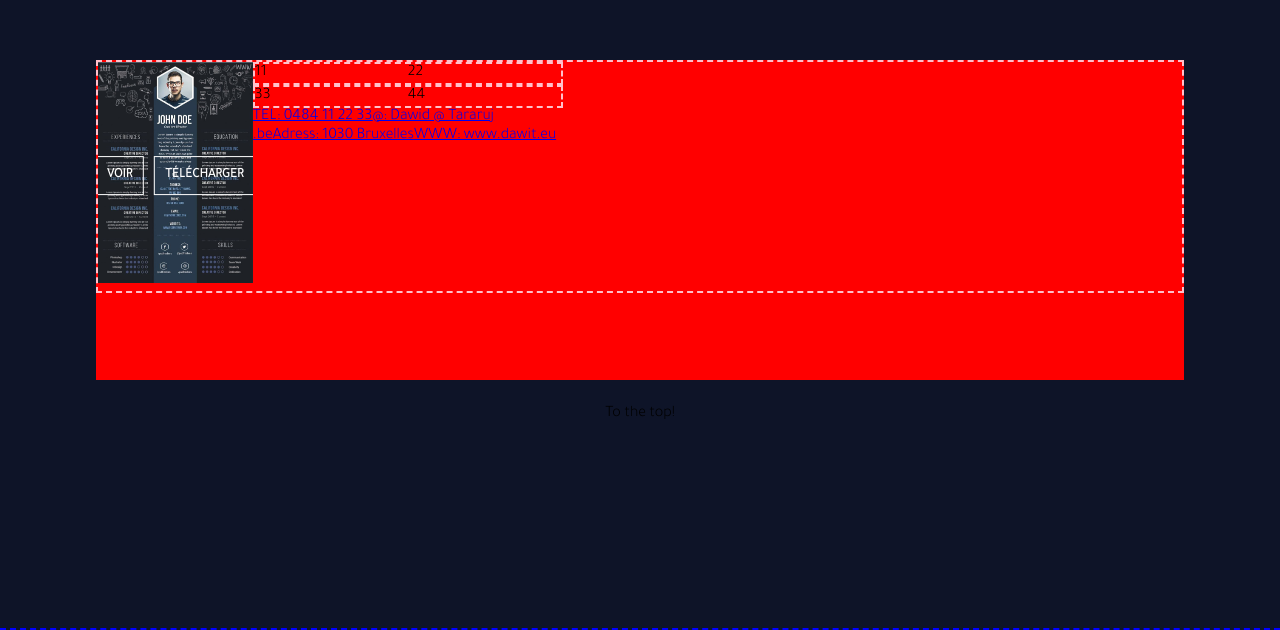
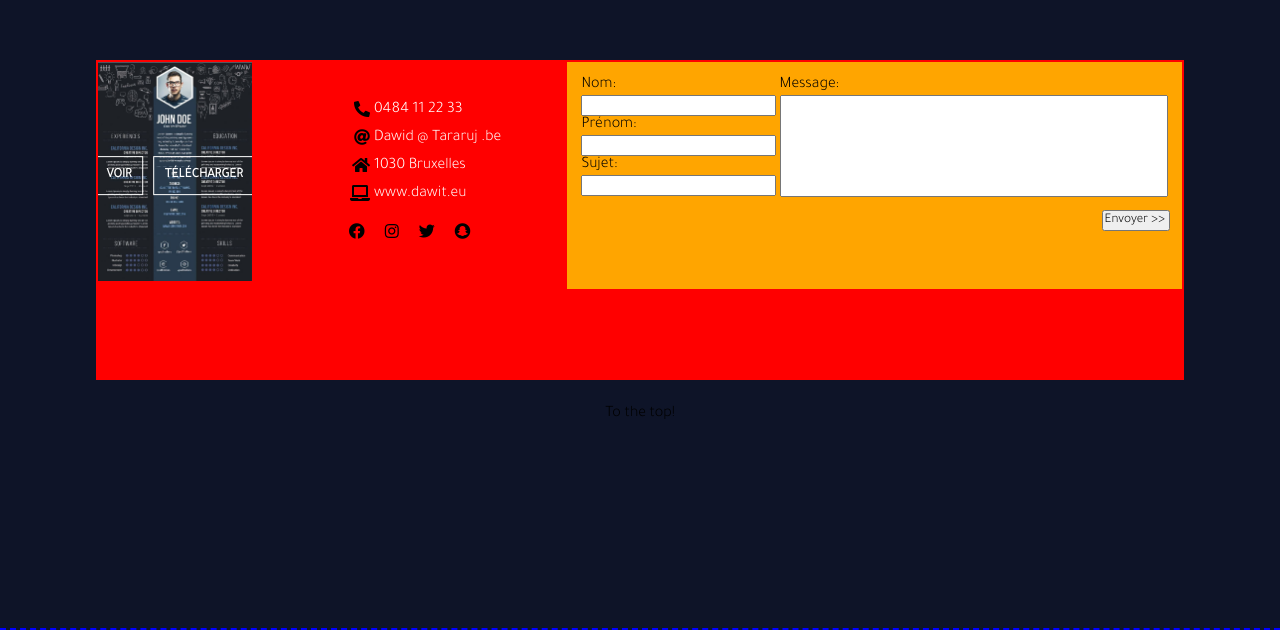
Before and after one commit to dawiteu/react-portfolio-16, a React (Create React App) app: page /contact in a window 1280 px wide. Shown: the part 970-1600 px from the top of the page. Built offline with nearby package versions, Linux system fonts and the light colour scheme.

Commit message:
contact form desktop ok

```diff
--- a/src/pages/Contact.js
+++ b/src/pages/Contact.js
@@ -25,29 +25,58 @@ const Contact = () => {
                             </div>
                         </div>
                         <div className="col f-2">
-                            <div className="row">
-                                <div className="col">
-                                    11
+
+                                <div className="row">
+                                    <div className="col"> <i class="fas fa-phone-alt"></i></div>
+                                    <div className="col"> <a href="#">0484 11 22 33</a> </div>
                                 </div>
-                                <div className="col">
-                                    22
+
+                                <div className="row">
+                                    <div className="col"> <i class="fas fa-at"></i> </div>
+                                    <div className="col"> <a href="#"> Dawid @ Tararuj .be</a> </div>
                                 </div>
-                            </div>
-                            <div className="row">
-                                <div className="col">
-                                    33
+
+                                <div className="row">
+                                    <div className="col"> <i class="fas fa-home"></i>  </div>
+                                    <div className="col"> <a href="#"> 1030 Bruxelles</a> </div>
                                 </div>
-                                <div className="col">
-                                    44
+
+                                <div className="row">
+                                    <div className="col"> <i class="fas fa-laptop"></i>  </div>
+                                    <div className="col"> <a href="#"> www.dawit.eu</a>    </div>
                                 </div>
-                            </div>
-                            <a href="#">TEL: 0484 11 22 33</a>
-                            <a href="#">@: Dawid @ Tararuj .be</a>
-                            <a href="#">Adress: 1030 Bruxelles</a>
-                            <a href="#">WWW: www.dawit.eu</a>
+
+                                <div className="row">
+                                    <div className="col center">
+                                    <a href="###"><i class="fab fa-facebook"></i></a>
+                                    <a href="###"><i class="fab fa-instagram"></i></a>
+                                    <a href="###"><i class="fab fa-twitter"></i></a>
+                                    <a href="###"><i class="fab fa-snapchat"></i></a>
+                                    </div>
+                                </div>
+
                         </div>
                         <div className="col f-4">
+                            <form method="post" action="" onSubmit={(e) => {alert('erreur..');e.preventDefault() }}>
+                                <div className="row">
+                                    <div className="col f-2">
+                                            <label for="nom">Nom: </label>  <input type="text" name="nom" />
 
+                                            <label for="prenom">Prénom: </label> <input type="text" name="prenom" />
+
+                                            <label for="subject">Sujet: </label> <input type="text" name="prenom" />
+                                    </div>
+
+                                    <div className="col f-4">
+                                        <label for="message">Message:</label>
+                                        <textarea col="200%"></textarea>
+                                    </div>
+
+                                </div>
+
+                                <input type="submit" className="submit" value="Envoyer >> " />
+
+                            </form>
                         </div>
                     </div>
                 </div>
--- a/src/sass/_modules/_contact.scss
+++ b/src/sass/_modules/_contact.scss
@@ -1,20 +1,72 @@
 #contact{
     div.cont{
         div.row{
-            border:2px dashed pink;
+            // border:2px dashed pink;
             display:flex;
             flex-wrap: nowrap;
-
             .col{
                 width:100%;
+                margin:2px;
+                &.f-col{ display:flex; flex-direction: column; }
                 &.f-1{
                     flex:1;
                 }
                 &.f-2{
                     flex:2;
+                    align-self: center;
+                    .row{
+                        .col{
+                            &:not(:last-child){
+                                width:60%;
+                                text-align: right;
+                                line-height:150%;
+                            }
+
+                            a{
+                                text-decoration:none;
+                                color:white;
+                                &:hover{
+                                    color:#ccc;
+                                    text-shadow:1px 1px 2px #000;
+                                }
+                            }
+
+                        }
+                        &:last-child{
+                            a{
+                                i{
+                                    padding:10px;
+                                }
+                                color: #000;
+                                &:hover{ color :lightblue; }
+                            }
+                        }
+                    }
+
                 }
                 &.f-4{
                     flex:4;
+                    background-color: orange;
+
+                    .row{
+                        margin:2%;
+
+                        label, input, textarea{
+                            width:100%;
+                        }
+
+                        textarea{
+                            height:85%;
+                            resize: none;
+                        }
+
+                    }
+                    form{
+                        .submit{
+                            float:right;
+                            margin-right:2%;
+                        }
+                    }
                 }
                 div.project{
                     width:auto;
@@ -56,7 +108,6 @@
                         z-index:1;
                     }
                     &:hover{
-                        border:1px solid #2d2d2d;
                         img{
                             // transform: scale(1.2);
                             filter: blur(1px);
```
